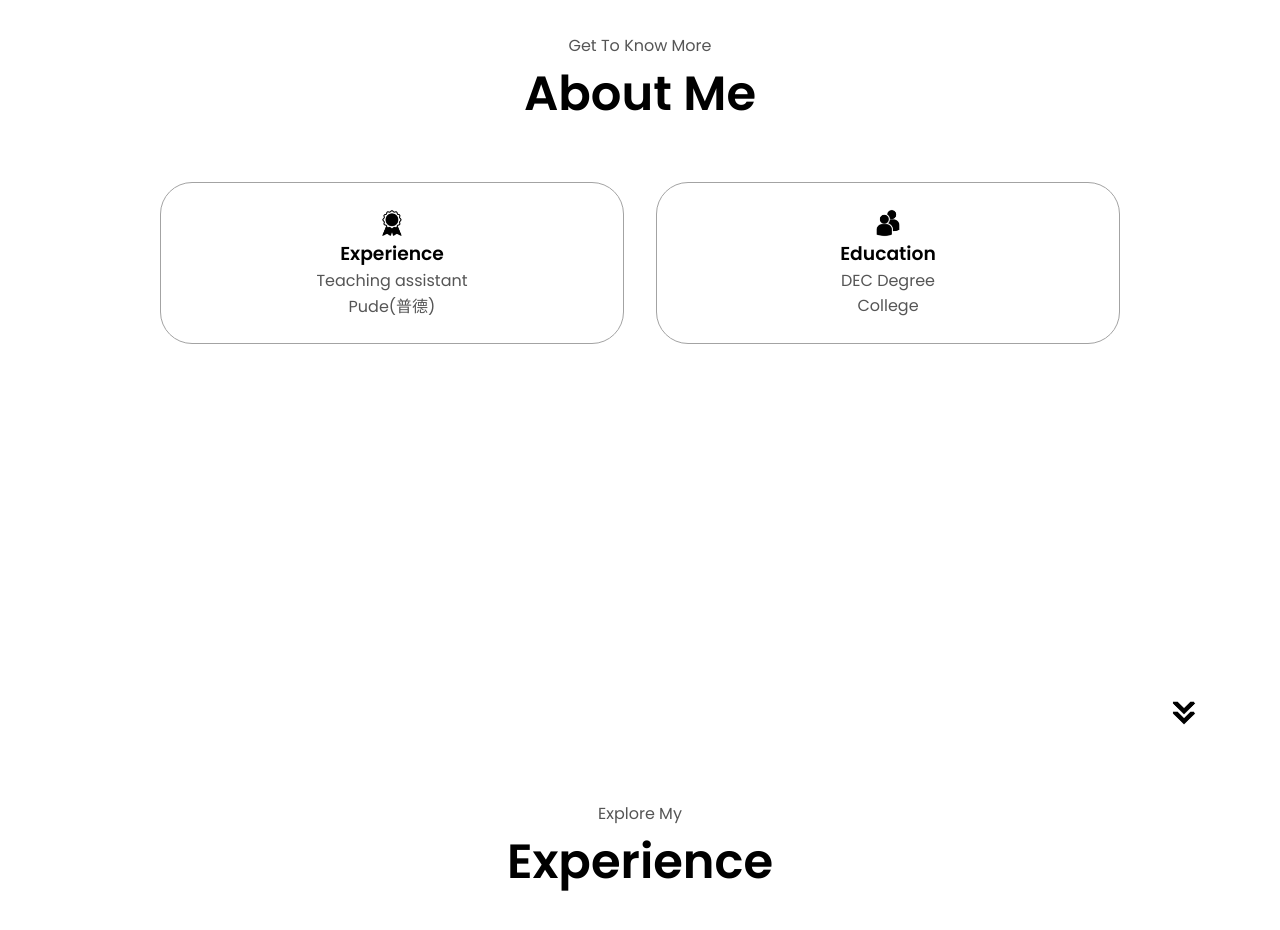
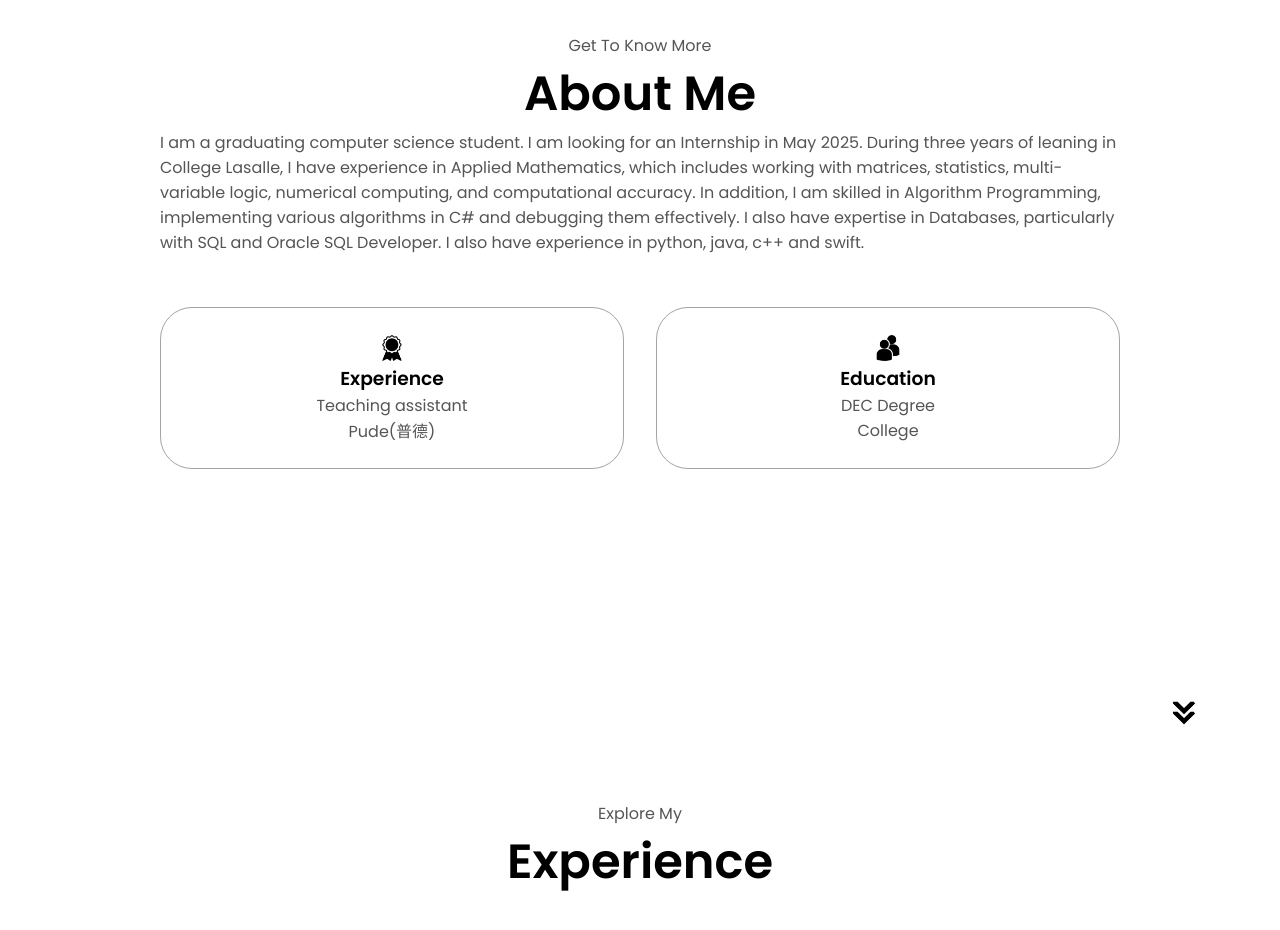
Before and after one commit to JiangYiJia6/JiangYiJia6.github.io, a plain HTML site: page index.html in a window 1280 px wide. Shown: the part 920-1850 px from the top of the page. Drawn offline with Linux system fonts and the light colour scheme.

Commit message:
update4.0

```diff
--- a/index.html
+++ b/index.html
@@ -74,6 +74,11 @@
       <h1 class="title">About Me</h1>
       <div class="section-container">
         <div class="text-container">
+          <div class="text-container">
+            <p>
+              I am a graduating computer science student. I am looking for an Internship in May 2025. During three years of leaning in College Lasalle, I have experience in Applied Mathematics, which includes working with matrices, statistics, multi-variable logic, numerical computing, and computational accuracy. In addition, I am skilled in Algorithm Programming, implementing various algorithms in C# and debugging them effectively. I also have expertise in Databases, particularly with SQL and Oracle SQL Developer. I also have experience in python,  java, c++ and swift.
+            </p>
+          </div>
 
         <!--<div class="section__pic-container">
           <img
```
